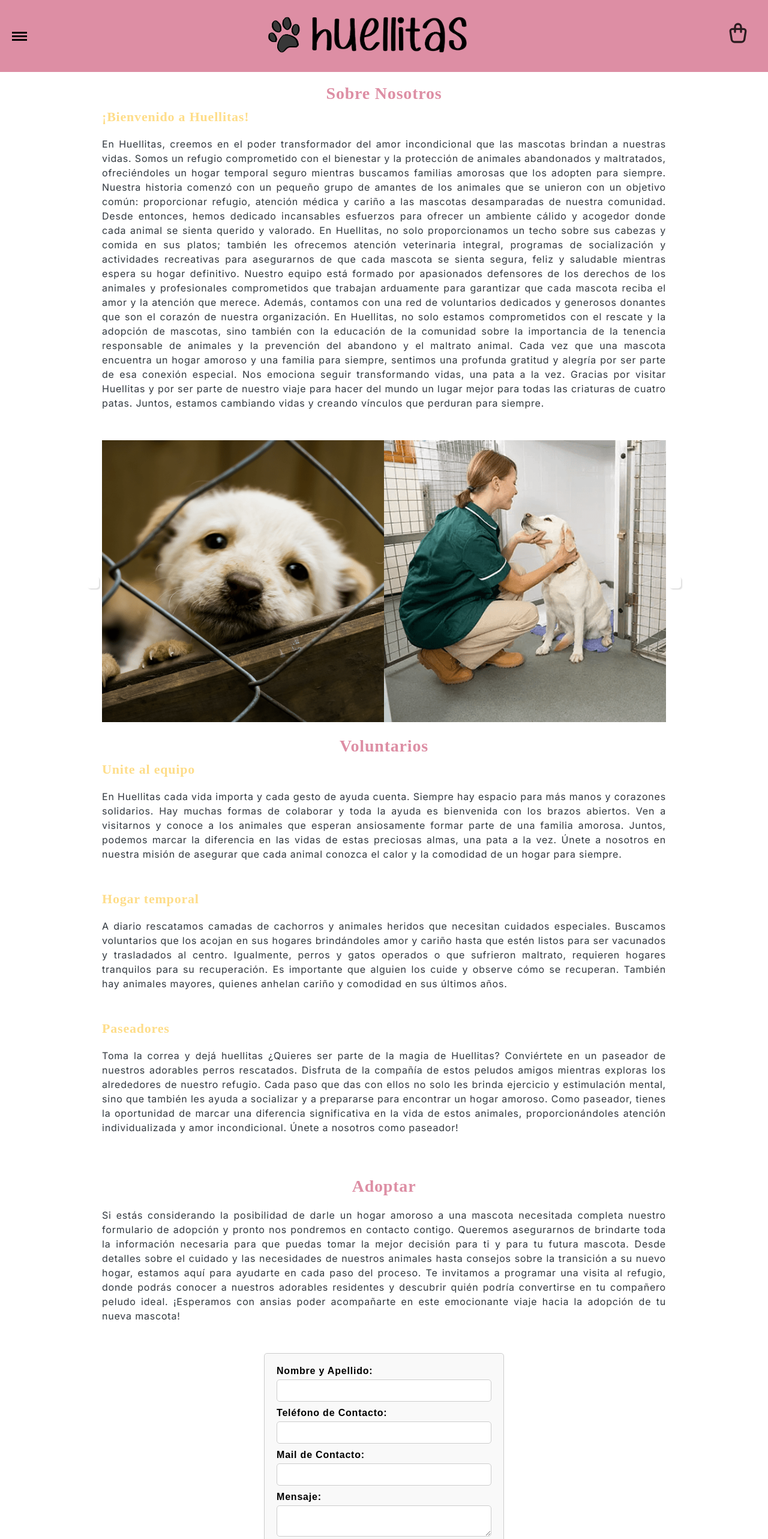
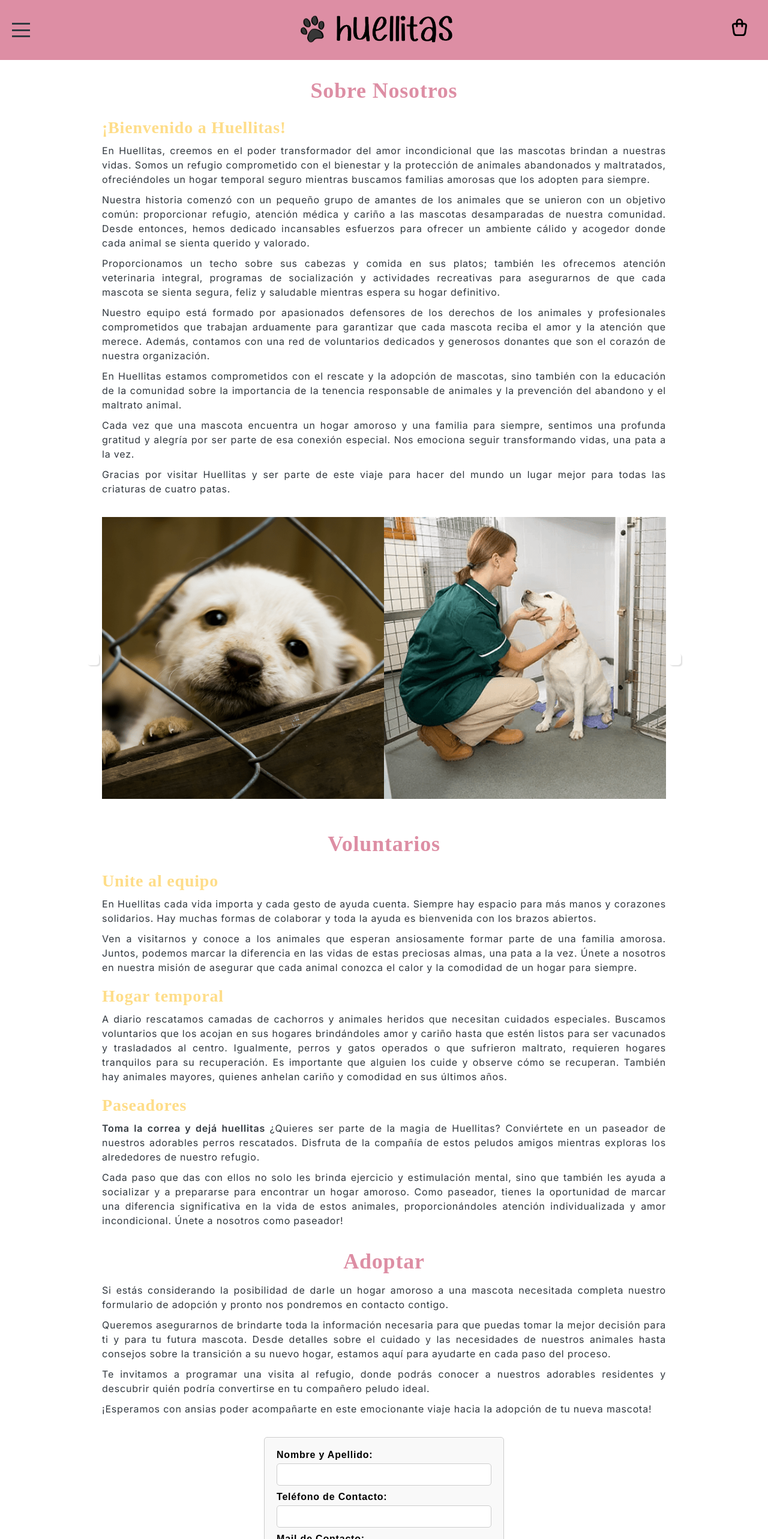
Before and after one commit to MikaVignoni/React_TP, a Next.js app: page /about_us in a window 1280 px wide. Shown: the top 2566 px of the page at 60% size. Built offline with nearby package versions, Linux system fonts and the light colour scheme; a web font is replaced by a local one.

Commit message:
Todos los estilos en Mobile First

```diff
--- a/src/components/AboutUs.js
+++ b/src/components/AboutUs.js
@@ -4,24 +4,28 @@ import Carousel from "./CarouselAboutUs";
 const AboutUs = () => {
   return ( <>
 
-    <div className="sobre-nosotros">
-      <h2>Sobre Nosotros</h2>
+    <h2>Sobre Nosotros</h2>
 
-      <h3>¡Bienvenido a Huellitas!</h3>
+    <h3>¡Bienvenido a Huellitas!</h3>
 
-      <p> En Huellitas, creemos en el poder transformador del amor incondicional que las mascotas brindan a nuestras vidas. Somos un refugio comprometido con el bienestar y la protección de animales abandonados y maltratados, ofreciéndoles un hogar temporal seguro mientras buscamos familias amorosas que los adopten para siempre.
-        Nuestra historia comenzó con un pequeño grupo de amantes de los animales que se unieron con un objetivo común: proporcionar refugio, atención médica y cariño a las mascotas desamparadas de nuestra comunidad. Desde entonces, hemos dedicado incansables esfuerzos para ofrecer un ambiente cálido y acogedor donde cada animal se sienta querido y valorado.
-        En Huellitas, no solo proporcionamos un techo sobre sus cabezas y comida en sus platos; también les ofrecemos atención veterinaria integral, programas de socialización y actividades recreativas para asegurarnos de que cada mascota se sienta segura, feliz y saludable mientras espera su hogar definitivo.
-        Nuestro equipo está formado por apasionados defensores de los derechos de los animales y profesionales comprometidos que trabajan arduamente para garantizar que cada mascota reciba el amor y la atención que merece. Además, contamos con una red de voluntarios dedicados y generosos donantes que son el corazón de nuestra organización.
-        En Huellitas, no solo estamos comprometidos con el rescate y la adopción de mascotas, sino también con la educación de la comunidad sobre la importancia de la tenencia responsable de animales y la prevención del abandono y el maltrato animal.
-        Cada vez que una mascota encuentra un hogar amoroso y una familia para siempre, sentimos una profunda gratitud y alegría por ser parte de esa conexión especial. Nos emociona seguir transformando vidas, una pata a la vez.
-        Gracias por visitar Huellitas y por ser parte de nuestro viaje para hacer del mundo un lugar mejor para todas las criaturas de cuatro patas. Juntos, estamos cambiando vidas y creando vínculos que perduran para siempre.
-      </p>
+    <p> En Huellitas, creemos en el poder transformador del amor incondicional que las mascotas brindan a nuestras vidas. Somos un refugio comprometido con el bienestar y la protección de animales abandonados y maltratados, ofreciéndoles un hogar temporal seguro mientras buscamos familias amorosas que los adopten para siempre.</p>
+    <p>Nuestra historia comenzó con un pequeño grupo de amantes de los animales que se unieron con un objetivo común: proporcionar refugio, atención médica y cariño a las mascotas desamparadas de nuestra comunidad. Desde entonces, hemos dedicado incansables esfuerzos para ofrecer un ambiente cálido y acogedor donde cada animal se sienta querido y valorado.</p>
+    <p>Proporcionamos un techo sobre sus cabezas y comida en sus platos; también les ofrecemos atención veterinaria integral, programas de socialización y actividades recreativas para asegurarnos de que cada mascota se sienta segura, feliz y saludable mientras espera su hogar definitivo.</p>
+    <p>Nuestro equipo está formado por apasionados defensores de los derechos de los animales y profesionales comprometidos que trabajan arduamente para garantizar que cada mascota reciba el amor y la atención que merece. Además, contamos con una red de voluntarios dedicados y generosos donantes que son el corazón de nuestra organización.</p>
+    <p>En Huellitas estamos comprometidos con el rescate y la adopción de mascotas, sino también con la educación de la comunidad sobre la importancia de la tenencia responsable de animales y la prevención del abandono y el maltrato animal.</p>
+    <p>Cada vez que una mascota encuentra un hogar amoroso y una familia para siempre, sentimos una profunda gratitud y alegría por ser parte de esa conexión especial. Nos emociona seguir transformando vidas, una pata a la vez.</p>
+    <p> Gracias por visitar Huellitas y ser parte de este viaje para hacer del mundo un lugar mejor para todas las criaturas de cuatro patas. </p>
 
-      <Carousel></Carousel>
-
+    <div className="Carrusel" >
+      <Carousel />
     </div>
 
+    <style jsx> {`
+      .Carrusel{
+        margin: 30px 0px 20px;
+      }
+
+    `} </style>
 
   </> );
 };
--- a/src/components/Adoptar.js
+++ b/src/components/Adoptar.js
@@ -2,21 +2,28 @@
 import Formulario from "./Formulario"
 
 const Adoptar = () => {
-  return (
-    <div className="adopcion-container">
+  return ( <>
 
-      <h2>Adoptar</h2>
+    <h2>Adoptar</h2>
 
-      <p>Si estás considerando la posibilidad de darle un hogar amoroso a una mascota necesitada completa nuestro formulario de adopción y pronto nos pondremos en contacto contigo.
-        Queremos asegurarnos de brindarte toda la información necesaria para que puedas tomar la mejor decisión para ti y para tu futura mascota. Desde detalles sobre el cuidado y las necesidades de nuestros animales hasta consejos sobre la transición a su nuevo hogar, estamos aquí para ayudarte en cada paso del proceso.
-        Te invitamos a programar una visita al refugio, donde podrás conocer a nuestros adorables residentes y descubrir quién podría convertirse en tu compañero peludo ideal.
-        ¡Esperamos con ansias poder acompañarte en este emocionante viaje hacia la adopción de tu nueva mascota!
-      </p>
+    <p>Si estás considerando la posibilidad de darle un hogar amoroso a una mascota necesitada completa nuestro formulario de adopción y pronto nos pondremos en contacto contigo. </p>
+    <p>Queremos asegurarnos de brindarte toda la información necesaria para que puedas tomar la mejor decisión para ti y para tu futura mascota. Desde detalles sobre el cuidado y las necesidades de nuestros animales hasta consejos sobre la transición a su nuevo hogar, estamos aquí para ayudarte en cada paso del proceso. </p>
+    <p>Te invitamos a programar una visita al refugio, donde podrás conocer a nuestros adorables residentes y descubrir quién podría convertirse en tu compañero peludo ideal. </p>
+    <p>¡Esperamos con ansias poder acompañarte en este emocionante viaje hacia la adopción de tu nueva mascota!  </p>
 
-      <Formulario></Formulario>
+    <div className="Formulario">
+      <Formulario />
+    </div>
 
-    </div>
-  )
+    <style jsx> {`
+      .Formulario{
+        margin: 30px 0px 20px;
+      }
+
+    `} </style>
+
+
+  </>)
 }
 
 export default Adoptar
--- a/src/components/NavBar.js
+++ b/src/components/NavBar.js
@@ -23,8 +23,8 @@ const NavBar = () => {
       </ul>
 
       <div className="logo">
-        <img src="../img/Huella/Huellitas_Icon.png" alt="Logo"/>
-        <img src="../img/Logotipo/Logotipo_huellitas_negro.png" alt="Logo" />
+        <img src="../img/Huella/Huellitas_Icon.png" alt="Icono Huellitas"/>
+        <img src="../img/Logotipo/Logotipo_huellitas_negro.png" alt="Logotipo Huellitas" />
       </div>
 
       <div className="cart">
@@ -36,21 +36,19 @@ const NavBar = () => {
     <style jsx> {`
       .navbar {
         background-color: var(--colorPrincipal);
-        height: 120px;
+        height: 80px;
         display: flex;
         align-items: center;
         justify-content: space-between;
-        padding:0px;
+        padding: 0px;
         color: black;
         font-weight: bold;
       }
 
-      .logo img {  height: 60px;   padding-right: 20px; }
-
       .navbar-list {
         list-style-type: none;
         padding: 30px;
-        margin: 60px 0px;
+        margin: 20px 0px 0px;
         display: flex;
         display: none;
         position: absolute;
@@ -66,30 +64,22 @@ const NavBar = () => {
       .navbar-list.open { display: flex;  transform: translateY(0); }
       .navbar-list li { margin-bottom: 10px; }
       .navbar-list li:last-child { margin-bottom: 0; }
-      .menu-toggle {  cursor: pointer;  padding: 0px 20px; }
-      .bar { width: 25px; height: 3px; background-color: black; margin: 3px 0; }
-      .cart {color: var(--colorText); opacity: 0.8; font-size: 10px; padding: 0px 20px; }
+      .menu-toggle {  cursor: pointer;  padding: 0px 20px;
+        display: flex;
+        flex-direction: column;
+        justify-content: space-between;
+        height: 25px;
+      }
+      .bar { width: 25px; height: 3px; background-color: var(--colorTexto); margin: 2px 0px; }
+      .cart {color: var(--colorText); font-size: 5px; padding: 0px; }
+      .logo img {height: 30px; padding: 0px 10px; }
 
-      @media screen and (max-width: 600px)
-      {
-        .menu-toggle {
-          display: flex;
-          flex-direction: column;
-          justify-content: space-between;
-          height: 30px;
-        }
-
-        .logo img {
-          height: 40px;
-          padding-right: 10px;
-        }
-
-        .cart {
-          color: var(--colorText);
-          opacity: 0.8;
-          font-size: 5px;
-          padding: 0px;
-        }
+      @media (min-width: 650px) {
+        .navbar { height: 100px;}
+        .cart { font-size: 10px; padding: 0px 20px; }
+        .logo img { height: 45px; }
+        .menu-toggle { height: 30px;}
+        .bar{width: 30px; margin: 3px 0px;}
       }
 
     `} </style>
--- a/src/components/Voluntarios.js
+++ b/src/components/Voluntarios.js
@@ -7,10 +7,8 @@ const Voluntarios = () => {
 
       <h3>Unite al equipo</h3>
 
-      <p>En Huellitas cada vida importa y cada gesto de ayuda cuenta.
-        Siempre hay espacio para más manos y corazones solidarios. Hay muchas formas de colaborar y toda la ayuda es bienvenida con los brazos abiertos.
-        Ven a visitarnos y conoce a los animales que esperan ansiosamente formar parte de una familia amorosa. Juntos, podemos marcar la diferencia en las vidas de estas preciosas almas, una pata a la vez. Únete a nosotros en nuestra misión de asegurar que cada animal conozca el calor y la comodidad de un hogar para siempre.
-      </p>
+      <p>En Huellitas cada vida importa y cada gesto de ayuda cuenta. Siempre hay espacio para más manos y corazones solidarios. Hay muchas formas de colaborar y toda la ayuda es bienvenida con los brazos abiertos. </p>
+      <p>Ven a visitarnos y conoce a los animales que esperan ansiosamente formar parte de una familia amorosa. Juntos, podemos marcar la diferencia en las vidas de estas preciosas almas, una pata a la vez. Únete a nosotros en nuestra misión de asegurar que cada animal conozca el calor y la comodidad de un hogar para siempre. </p>
 
       <h3>Hogar temporal</h3>
 
@@ -18,7 +16,8 @@ const Voluntarios = () => {
 
       <h3>Paseadores</h3>
 
-      <p>Toma la correa y dejá huellitas ¿Quieres ser parte de la magia de Huellitas? Conviértete en un paseador de nuestros adorables perros rescatados. Disfruta de la compañía de estos peludos amigos mientras exploras los alrededores de nuestro refugio. Cada paso que das con ellos no solo les brinda ejercicio y estimulación mental, sino que también les ayuda a socializar y a prepararse para encontrar un hogar amoroso. Como paseador, tienes la oportunidad de marcar una diferencia significativa en la vida de estos animales, proporcionándoles atención individualizada y amor incondicional. Únete a nosotros como paseador!</p>
+      <p> <span>Toma la correa y dejá huellitas </span> ¿Quieres ser parte de la magia de Huellitas? Conviértete en un paseador de nuestros adorables perros rescatados. Disfruta de la compañía de estos peludos amigos mientras exploras los alrededores de nuestro refugio. </p>
+      <p>Cada paso que das con ellos no solo les brinda ejercicio y estimulación mental, sino que también les ayuda a socializar y a prepararse para encontrar un hogar amoroso. Como paseador, tienes la oportunidad de marcar una diferencia significativa en la vida de estos animales, proporcionándoles atención individualizada y amor incondicional. Únete a nosotros como paseador!</p>
 
     </div>
   );
--- a/src/components/icons/ShoppingCart.js
+++ b/src/components/icons/ShoppingCart.js
@@ -3,7 +3,7 @@ const ShoppingCart = (props) => {
   return (
     <svg {...props} xmlns="http://www.w3.org/2000/svg"
     className="icon icon-tabler icon-tabler-shopping-bag"
-    width="40" height="40" viewBox="0 0 24 24"
+    width="35" height="35" viewBox="0 0 24 24"
     strokeWidth="2" stroke="black" fill="none"
     strokeLinecap="round"
     strokeLinejoin="round">
--- a/src/pages/tienda.js
+++ b/src/pages/tienda.js
@@ -10,9 +10,9 @@ export default function Tienda() {
 
         <h2>Tienda Solidaria</h2>
 
-        <p>Cada compra que realizas tiene un impacto directo en la vida de nuestros adorables animales.</p>
-        <p>Nuestra tienda ofrece productos de calidad para tus mascotas y te brinda la oportunidad de practicar la compra solidaria. El importe íntegro de tus compras es invertido en las instalaciones y necesidades de cada animalito rescatados.</p>
-        <p>Haz que cada compra cuente. ¡Gracias por tu apoyo incondicional para darles una segunda oportunidad a nuestros amigos peluditos! </p>
+        <p>Cada compra que realizas tiene un impacto directo en la vida de nuestros adorables animales. Nuestra tienda ofrece productos de calidad para tus mascotas y te brinda la oportunidad de practicar la compra solidaria. El importe íntegro de tus compras es invertido en las instalaciones y necesidades de cada animalito rescatados.
+          <br/> Haz que cada compra cuente. <span>¡Gracias por tu apoyo! </span>
+        </p>
 
         <Shopping />
 
--- a/src/styles/globals.css
+++ b/src/styles/globals.css
@@ -38,8 +38,7 @@ h2{
     font-size: 28px;
     font-family: "Kurale", serif;
     font-style: normal;
-    padding-top: 20px;
-    padding-bottom: 10px;
+    padding: 25px 0px 5px;
     color: var(--colorPrincipal);
     text-align: center;
 }
@@ -48,7 +47,7 @@ h3{
     font-size: 22px;
     font-family: "Kurale", serif;
     font-style: normal;
-    padding-bottom: 10px;
+    padding: 10px 0px 5px;
     color: var(--colorDetalles);
 }
 
@@ -63,7 +62,7 @@ p {
     font-weight: 400;
     font-size: 12px;
     line-height: 1.5;
-    padding: 10px 0px 30px;
+    padding: 5px 0px 5px;
     color: var(--colorTexto);
     text-align: justify;
 }
@@ -96,10 +95,6 @@ ul{
 }
 
 
-
-/* * * * * * *  FIN reset   * * * * * * */
-
-
 button{
     align-items: center;
     justify-content: center;
@@ -124,8 +119,21 @@ hr{
     p{
         font-size: 16px;
         line-height: 1.5;
-        padding: 10px 0px 50px;
+        padding: 5px 0px 5px;
+    }
 
+    span{
+        font-size: 16px;
+    }
+
+    h2{
+        font-size: 36px;
+        padding: 30px 0px 10px;
+    }
+
+    h3{
+        font-size: 28px;
+        padding: 15px 0px 5px;
     }
 }
 
```
Also changed, not shown: src/components/Card.js (+18 -31 lines).
